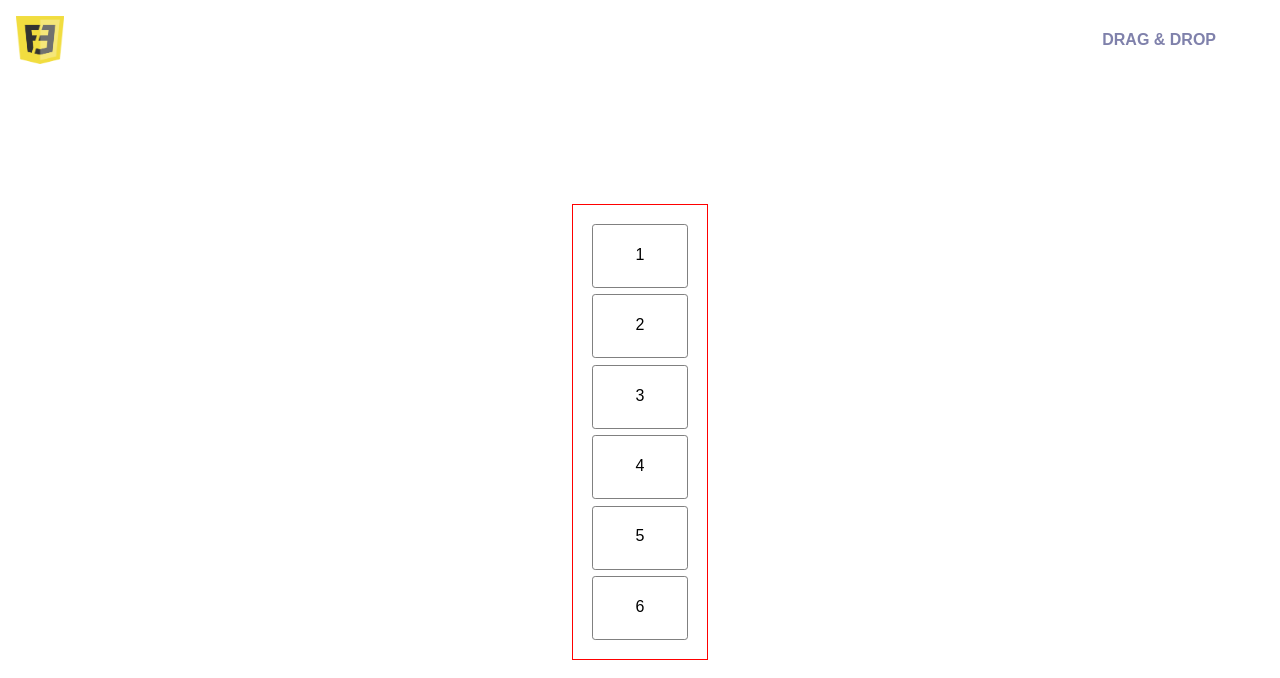
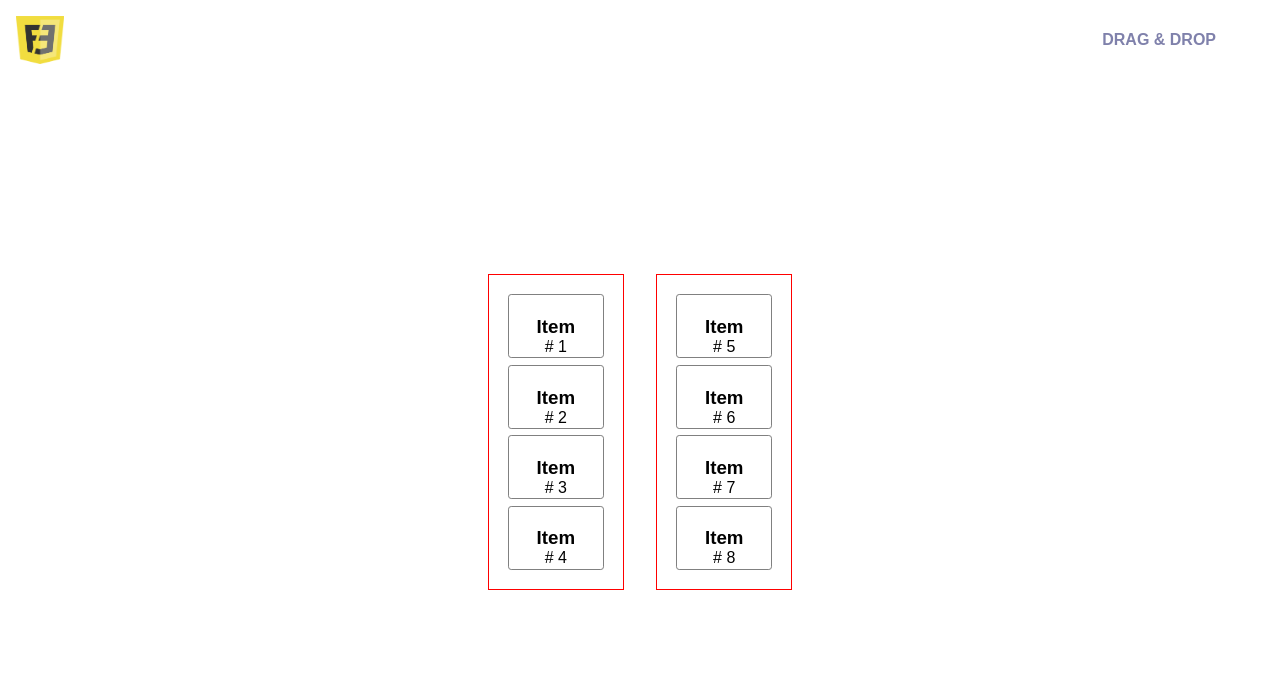
Before and after one commit to enistudy/lallaheeee-drag-and-drop, a React (Create React App) app in the folder client/: page / in a window 1280 px wide. Shown: the top 678 px of the page. Built offline with nearby package versions, Linux system fonts and the light colour scheme.

Commit message:
[chore] dragdrop 컴포넌트 예시 작성
예시 페이지 작성

```diff
--- a/client/src/components/DragDrop/index.js
+++ b/client/src/components/DragDrop/index.js
@@ -1,53 +1,17 @@
-import React, { useState } from 'react';
+import React from 'react';
 import './style.scss';
+import { DragDropStore } from './Store';
+import Droppable from './Droppable';
 
-const data = [
-  { index: 1 },
-  { index: 2 },
-  { index: 3 },
-  { index: 4 },
-  { index: 5 },
-  { index: 6 },
-];
-
-const DragList = () => {
-  const [draggedIdx, setDraggedIdx] = useState(null);
-  const [dragItem, setDragItem] = useState(null);
-  const [dragList, setDragList] = useState(data);
-
-  const handleDragStart = (e, i) => {
-    e.dataTransfer.setData('text/html', e.target);
-    setDragItem(parseInt(e.target.textContent, 10));
-    setDraggedIdx(i);
-  };
-
-  const handleDragEnter = (e, idx) => {
-    const newList = dragList.filter((item, i) => i !== draggedIdx);
-    newList.splice(idx, 0, dragList[draggedIdx]);
-
-    setDraggedIdx(idx);
-    setDragList(newList);
-  };
-
-  const handleDragEnd = () => {
-    setDraggedIdx(null);
-    setDragItem(null);
-  };
-
-  const ListMap = dragList.map((item, i) => (
-    <li
-      className="draggable"
-      key={`drag-id: ${item.index}`}
-      draggable
-      onDragStart={e => handleDragStart(e, i)}
-      onDragEnter={e => handleDragEnter(e, i)}
-      onDragEnd={handleDragEnd}
-    >
-      {item.index}
-    </li>
-  ));
-
-  return <ul className="droppable">{ListMap}</ul>;
+const DragDrop = () => {
+  return (
+    <DragDropStore>
+      <div className="dragdrop-container">
+        <Droppable droppableId="drop-1" />
+        <Droppable droppableId="drop-2" />
+      </div>
+    </DragDropStore>
+  );
 };
 
-export default React.memo(DragList);
+export default DragDrop;
--- a/client/src/pages/Home/index.js
+++ b/client/src/pages/Home/index.js
@@ -1,12 +1,13 @@
 import React from 'react';
 import Header from '../../components/Header';
-import DragList from '../../components/dragdrop';
+import DragDrop from '../../components/DragDrop';
+
 
 const Home = () => (
   <>
     <Header />
     <main>
-      <DragList />
+      <DragDrop />
     </main>
   </>
 );
```
